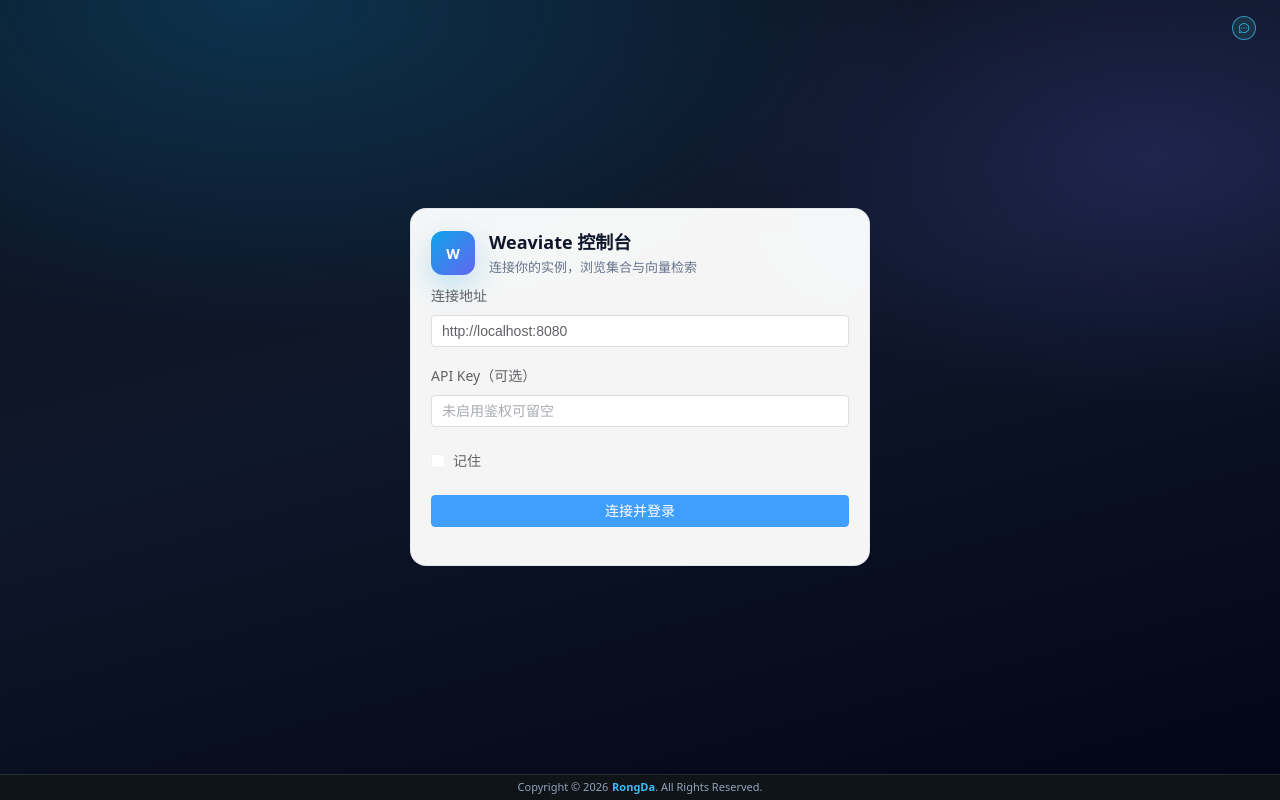
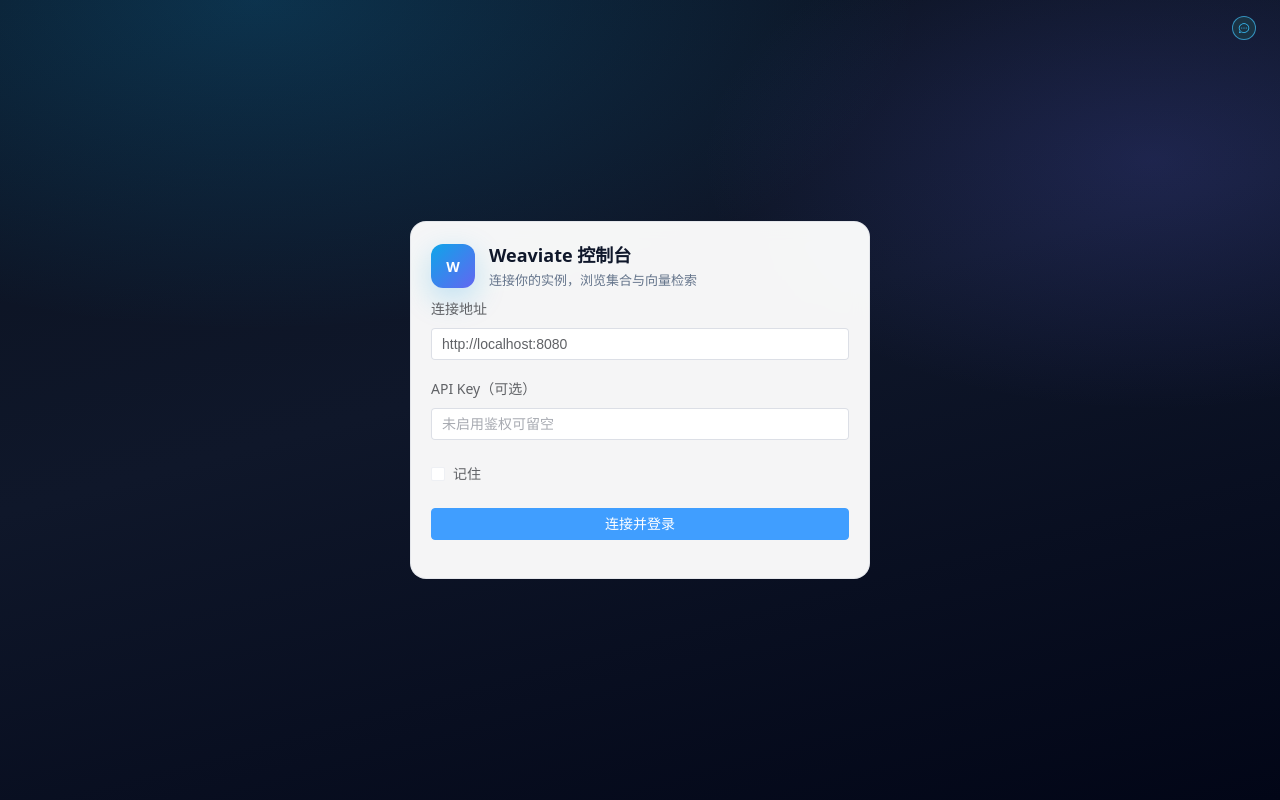
Before and after one commit to rongdazhuang-bit/weaviate-web-client, a Vue app: page /login in a window 1280 px wide. Built offline with nearby package versions, Linux system fonts and the light colour scheme.

Commit message:
Some optimizations

```diff
--- a/src/App.vue
+++ b/src/App.vue
@@ -8,7 +8,6 @@
       <div class="app-main">
         <router-view />
       </div>
-      <AppFooter />
     </div>
   </el-config-provider>
 </template>
@@ -20,7 +19,6 @@
 import zhCn from 'element-plus/es/locale/lang/zh-cn'
 import en from 'element-plus/es/locale/lang/en'
 import { useRequestLoadingStore } from '@/stores/requestLoading'
-import AppFooter from '@/components/AppFooter.vue'
 
 const { t, locale } = useI18n()
 const { active: globalLoading } = storeToRefs(useRequestLoadingStore())
--- a/src/components/AppFooter.vue
+++ /dev/null
@@ -1,71 +0,0 @@
-<template>
-  <footer class="app-footer" role="contentinfo">
-    <span class="app-footer-line">
-      <span class="app-footer-text">Copyright © {{ copyrightRange }}</span>
-      <a
-        class="app-footer-brand"
-        :href="mailtoHref"
-      >RongDa</a>
-      <span class="app-footer-text">. All Rights Reserved.</span>
-    </span>
-  </footer>
-</template>
-
-<script setup lang="ts">
-import { computed } from 'vue'
-
-/** 版权展示锚点年（区间左侧固定为这一年） */
-const COPYRIGHT_ANCHOR_YEAR = 2026
-
-const CONTACT_EMAIL = 'rongdazhuang@gmail.com'
-
-const mailtoHref = `mailto:${CONTACT_EMAIL}`
-
-/**
- * 与锚点年（当前机器年份）相同时只显示 2026；
- * 当前年更晚则「2026 - 当前年」；更早则仍只显示 2026（避免 2026-2025）。
- */
-const copyrightRange = computed(() => {
-  const y = new Date().getFullYear()
-  if (y === COPYRIGHT_ANCHOR_YEAR) return String(COPYRIGHT_ANCHOR_YEAR)
-  if (y > COPYRIGHT_ANCHOR_YEAR) return `${COPYRIGHT_ANCHOR_YEAR} - ${y}`
-  return String(COPYRIGHT_ANCHOR_YEAR)
-})
-</script>
-
-<style scoped>
-.app-footer {
-  flex-shrink: 0;
-  padding: 5px 16px 6px;
-  text-align: center;
-  font-size: 11px;
-  line-height: 1.25;
-  color: var(--wc-muted);
-  border-top: 1px solid var(--wc-border);
-  background: var(--wc-bg);
-}
-
-.app-footer-line {
-  display: inline-flex;
-  align-items: baseline;
-  justify-content: center;
-  flex-wrap: wrap;
-  gap: 0;
-}
-
-.app-footer-text {
-  color: var(--wc-muted);
-}
-
-.app-footer-brand {
-  margin-left: 0.35em;
-  color: var(--wc-accent);
-  font-weight: 600;
-  text-decoration: none;
-}
-
-.app-footer-brand:hover {
-  text-decoration: underline;
-  color: color-mix(in srgb, var(--wc-accent) 88%, #fff);
-}
-</style>
```
